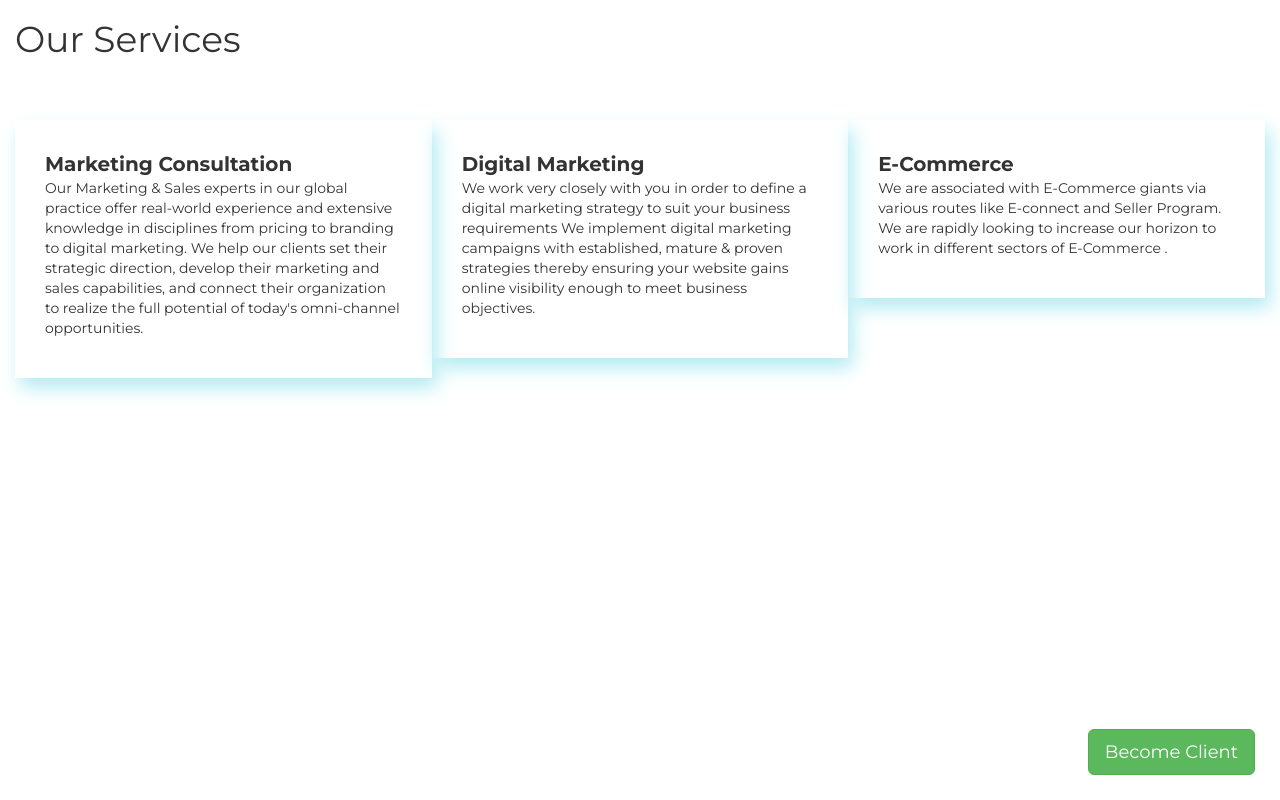
After one commit to pcodej/brandkalp, a CodeIgniter app: a page that uses application/views/user/services.php in a window 1280 px wide. The commit adds this page. Run offline with CodeIgniter, Linux system fonts and the light colour scheme.

Commit message:
Added service page

```diff
--- /dev/null
+++ b/application/controllers/user/Services.php
@@ -0,0 +1,10 @@
+<?php
+defined('BASEPATH') OR exit('No direct script access allowed');
+
+class Services extends CI_Controller {
+
+    public function servicePageView(){
+        $this->load->view("head.php");
+        $this->load->view("user/services.php");
+    }
+}
--- a/application/views/admin/edeals.php
+++ b/application/views/admin/edeals.php
@@ -25,7 +25,7 @@
                 <label for="edealLink">Desired Link:</label>
                 <input type="text" id="edealLink" name="link" class="form-control" value="">
                 <input type="button" id="saveNewEdeal" class="btn btn-success btn-lg" value="SAVE">
-                <input type="button" id="cancelNewEdeal" class="btn btn-danger btn-lg" value="CANCEL">
+                <input type="button" id="cancelNewEdeal" class="btn btn-warning btn-lg" value="CANCEL">
             </div>
         </form>
     </div>
--- /dev/null
+++ b/application/views/user/services.php
@@ -0,0 +1,66 @@
+<style>
+    body {
+        font-family: "Montserrat", sans-serif;
+    }
+    .serviceDiv {
+        box-shadow: 5px 10px 18px #b2ebf2;
+        padding: 30px;
+        transition: transform .5s; /* Animation */
+        margin-top: 50px;
+    }
+    .serviceDiv:hover {
+        background-color: #b2ebf2;
+    }
+    span {
+        font-weight: 800;
+        font-size: 20px;
+    }
+    #becomeClient {
+        position:absolute;
+        bottom:25px;
+        right:25px;
+    }
+</style>
+<div class="container-fluid">
+  <h1>Our Services</h1>
+  <div class="col-md-4 serviceDiv">
+      <span>Marketing Consultation</span>
+      <p>Our Marketing & Sales experts in
+our global practice offer
+real-world experience and
+extensive knowledge in
+disciplines from pricing to
+branding to digital marketing.
+
+We help our clients set their
+strategic direction, develop their
+marketing and sales capabilities,
+and connect their organization to
+realize the full potential of today's
+omni-channel opportunities.</p>
+  </div>
+  <div class="col-md-4 serviceDiv">
+  <span>Digital Marketing</span>
+      <p>We work very closely with you in
+order to define a digital
+marketing strategy to suit your
+business requirements
+
+We implement digital marketing
+campaigns with established,
+mature & proven strategies
+thereby ensuring your website
+gains online visibility enough to
+meet business objectives.</p>
+  </div>
+  <div class="col-md-4 serviceDiv">
+  <span>E-Commerce</span>
+      <p>We are associated with
+E-Commerce giants via various
+routes like E-connect and Seller
+Program. We are rapidly looking
+to increase our horizon to work in
+different sectors of E-Commerce .</p>
+  </div>
+  <a href="#"><button class="btn btn-success btn-lg" id="becomeClient">Become Client</button></a>
+</div>
```
